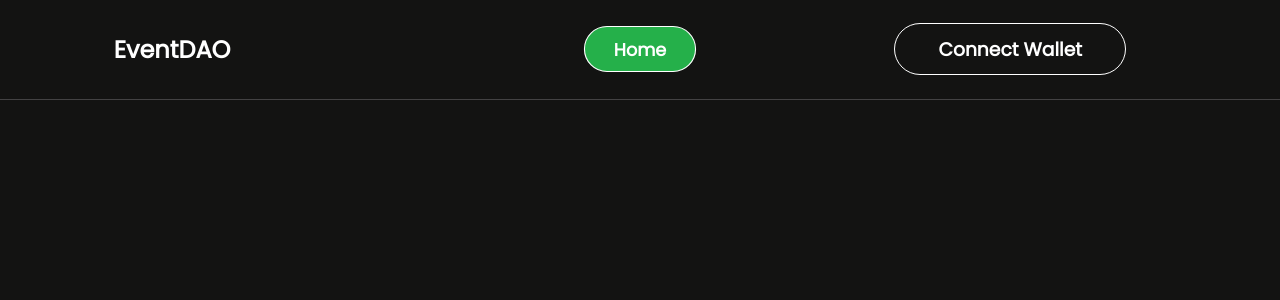
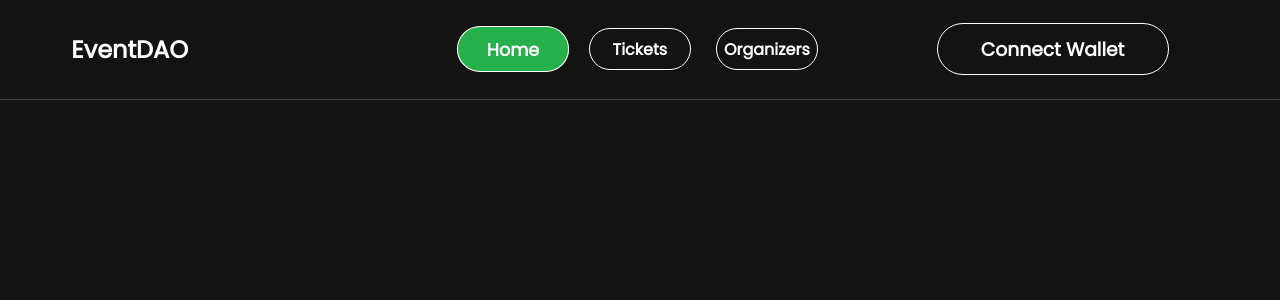
Before and after one commit to SanchitBanati33/EventDAO-Road-to-Web3-Hack, a React (Create React App) app: page / in a window 1280 px wide. Shown: the top 300 px of the page. Built offline with nearby package versions, Linux system fonts and the light colour scheme.

Commit message:
Tabs for different stakeholders

```diff
--- a/src/components/Header/index.js
+++ b/src/components/Header/index.js
@@ -114,9 +114,20 @@ const Header = () =>
           </Logo>
 
           <HeaderFields>
+
           <Item exact to="/" activeClassName="selected">
             <h4>Home</h4>
           </Item>
+
+          <Item exact to="/Tickets" activeClassName="selected">
+            <h4>Tickets </h4>
+          </Item>
+
+          <Item exact to="/Organizers" activeClassName="selected">
+            <h4> Organizers </h4>
+          </Item>
+
+
           </HeaderFields>
 
 
```
Also changed, not shown: src/components/Pages/Tickets.js (added, +9 -0 lines), src/components/Test/indec.js (deleted, +0 -7 lines), src/components/Pages/Organizers.js (added).
